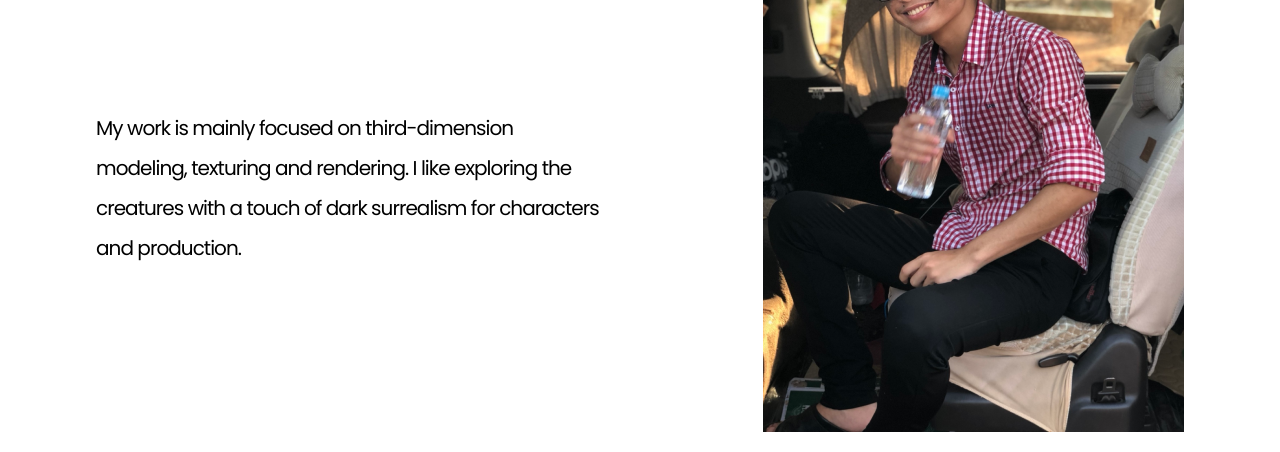
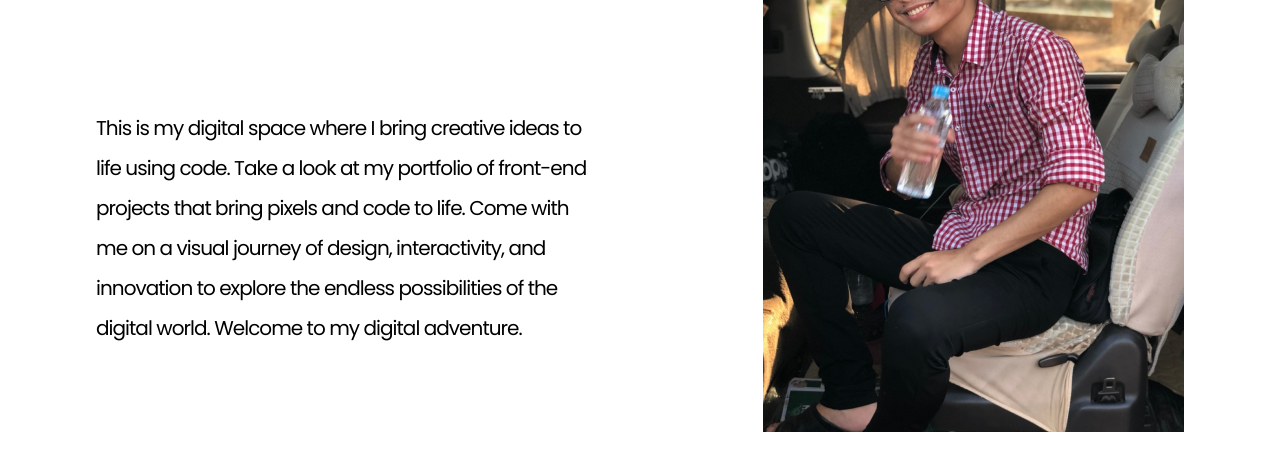
Before and after one commit to sawye5352/personal_portfilio, a plain HTML site: page index.html in a window 1280 px wide. Shown: the part 348-800 px from the top of the page. Drawn offline with Linux system fonts and the light colour scheme.

Commit message:
chnaged intro paragraph

```diff
--- a/index.html
+++ b/index.html
@@ -50,9 +50,12 @@
           </div>
           <div class="greeting-paragraph">
             <p>
-              My work is mainly focused on third-dimension modeling, texturing
-              and rendering. I like exploring the creatures with a touch of dark
-              surrealism for characters and production.
+              This is my digital space where I bring creative ideas to life
+              using code. Take a look at my portfolio of front-end projects that
+              bring pixels and code to life. Come with me on a visual journey of
+              design, interactivity, and innovation to explore the endless
+              possibilities of the digital world. Welcome to my digital
+              adventure.
             </p>
           </div>
         </div>
```
